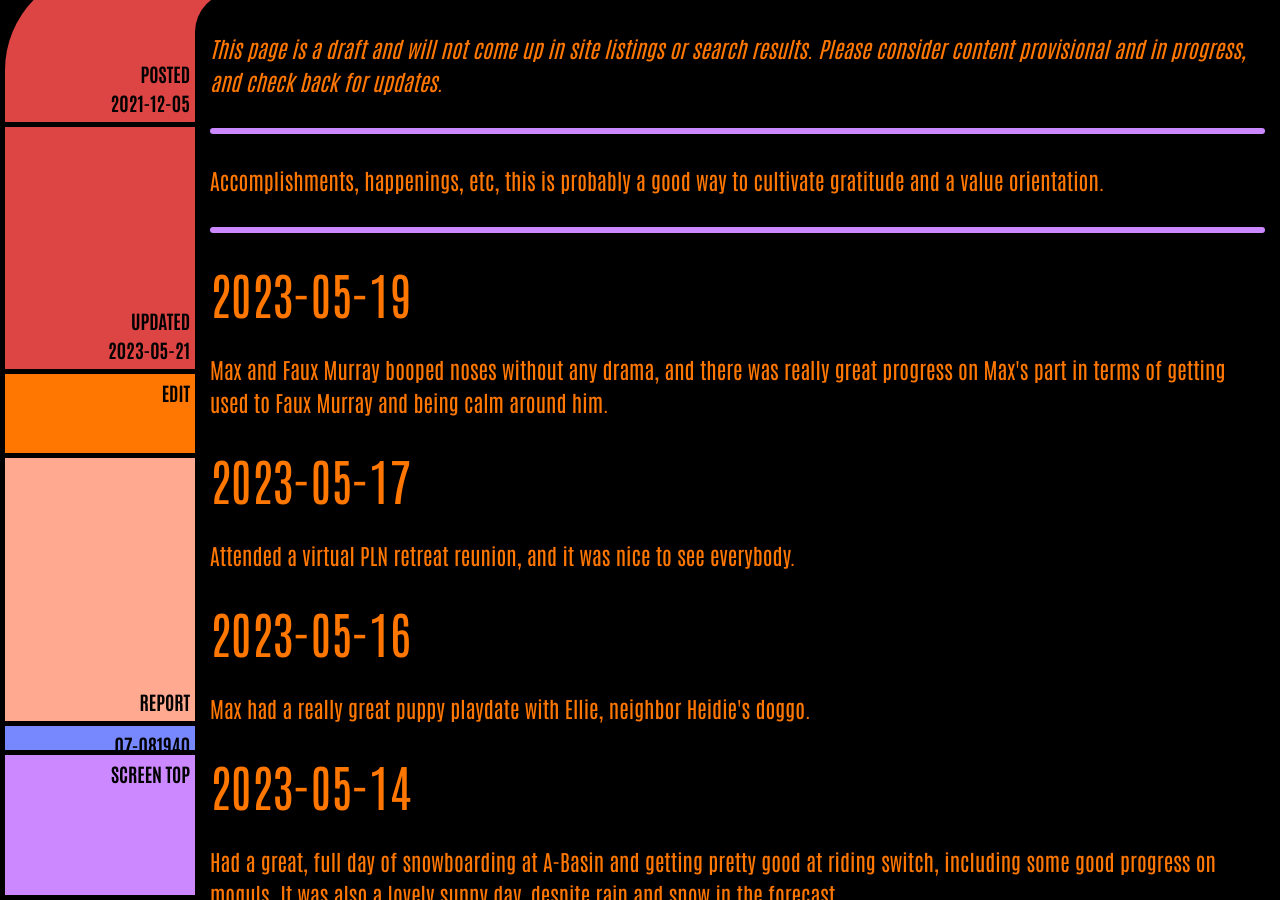
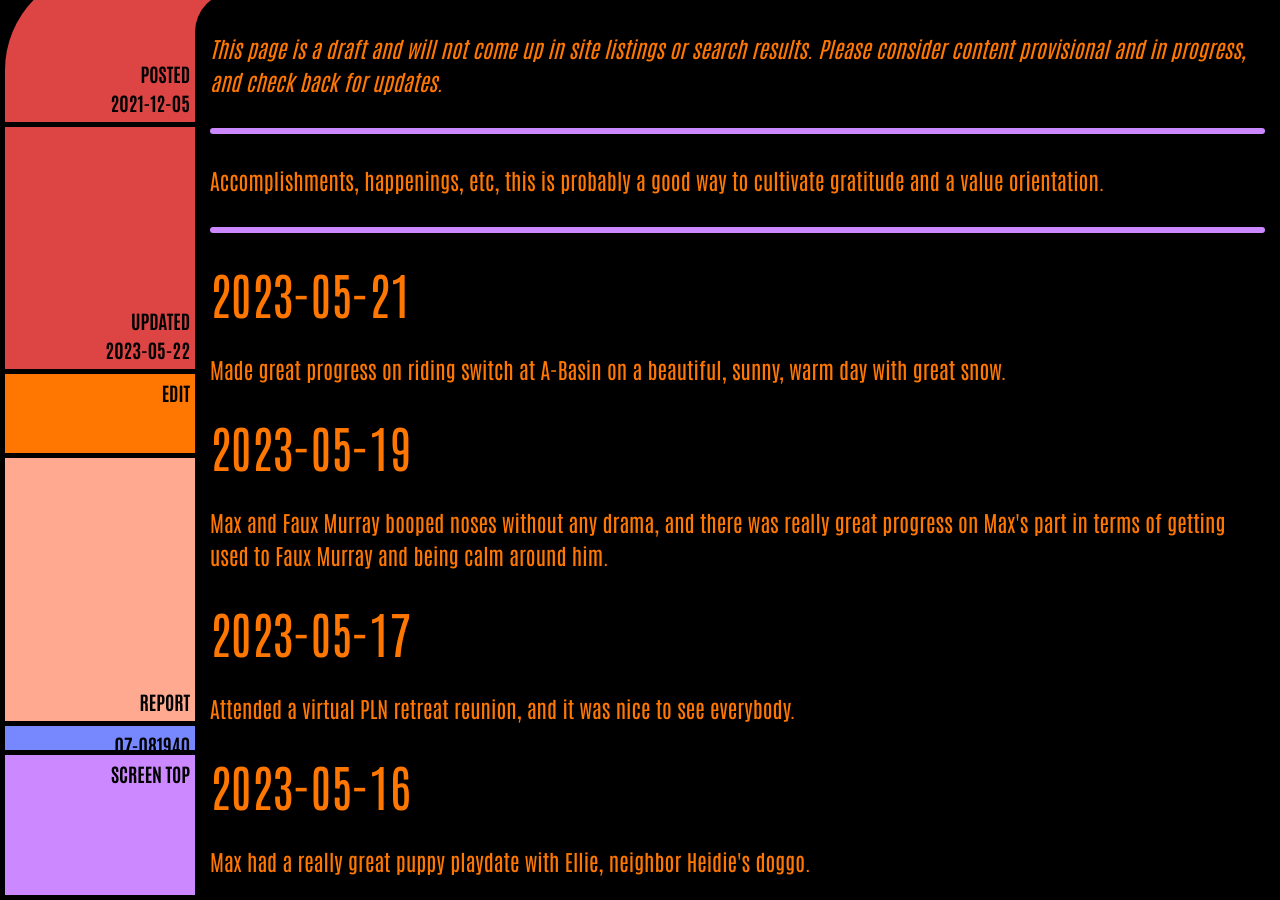
Before and after one commit to ArthurZey/arthurzey.github.io, a Jekyll site: the page built from _pages/one-good-thing.md, in a window 1280 px wide and 900 px high, scrolled down 333 px. Built offline with Jekyll 4.4.1, drawn with Linux system fonts in a browser that asks for light colours.

Commit message:
added 2023-05-21

```diff
--- a/_pages/one-good-thing.md
+++ b/_pages/one-good-thing.md
@@ -2,12 +2,15 @@
 title: One Good Thing
 description: "Accomplishments, happenings, etc, this is probably a good way to cultivate gratitude and a value orientation."
 date: "2021-12-05"
-last_modified_at: "2023-05-21T02:14:04+00:00"
+last_modified_at: "2023-05-22T02:56:29+00:00"
 tags:
   - happenings
   - draft
 sitemap: false
 ---
+
+## 2023-05-21
+Made great progress on riding switch at A-Basin on a beautiful, sunny, warm day with great snow.
 
 ## 2023-05-19
 Max and Faux Murray booped noses without any drama, and there was really great progress on Max's part in terms of getting used to Faux Murray and being calm around him.
```
